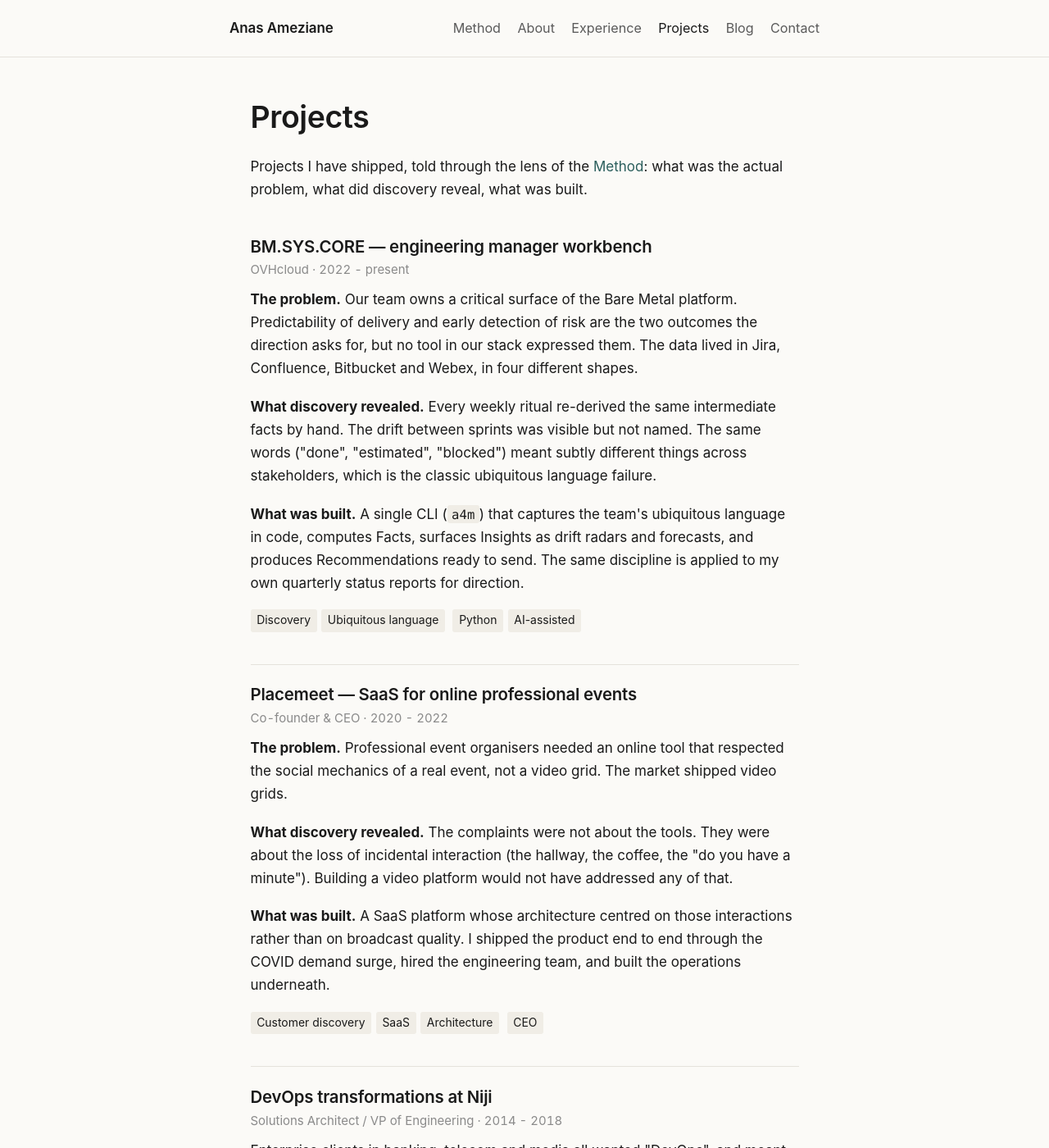
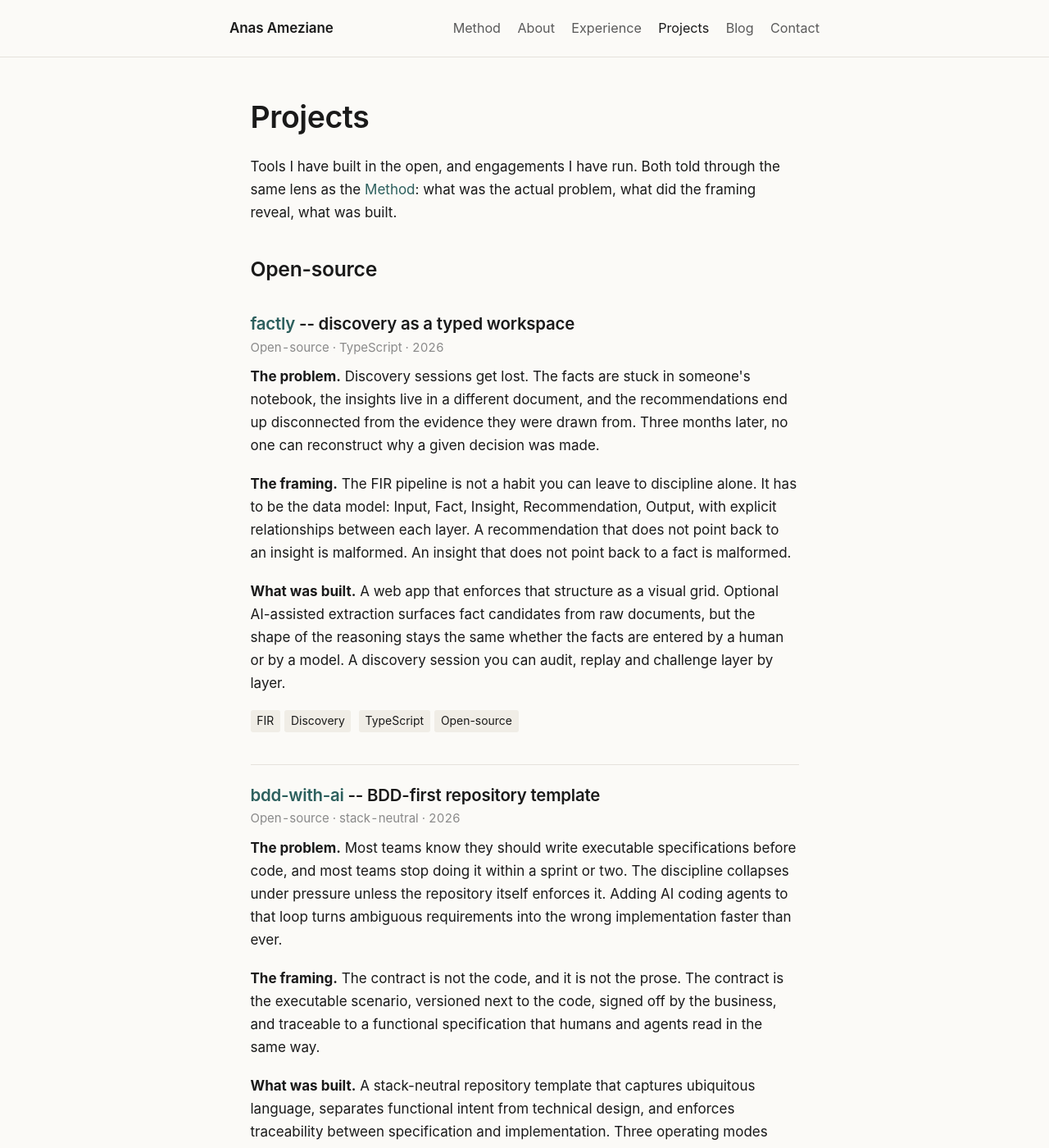
Before and after one commit to anasdox/anasdox.github.io, a Jekyll site: the page built from projects.md, in a window 1280 px wide and 1400 px high. Shown: the whole window at 82% size. Built offline with Jekyll 4.4.1, drawn with Linux system fonts in a browser that asks for light colours; some of the changed text lies outside the part shown.

Commit message:
Add open-source projects from GitHub
Four new blocks under a new "Open-source" section, ordered by
positioning relevance:

- factly: FIR pipeline as a typed data model (TypeScript).
- bdd-with-ai: BDD-first repository template with traceability.
- workline: attestations as first-class objects, fact/responsibility
  distinction made explicit (Go).
- jinnsynth: language-to-synth tool where the explanation is a
  first-class output, applying "no recommendation without insight"
  to sound design.

Engagements moved under a second section "Engagements and companies".
The intro lede now covers both kinds, and the engagement project
titles use ASCII -- separators for consistency with the new blocks.

Co-Authored-By: Claude Opus 4.7 (1M context) <noreply@anthropic.com>

```diff
--- a/projects.md
+++ b/projects.md
@@ -4,12 +4,144 @@ title: Projects
 permalink: /projects/
 ---
 
-Projects I have shipped, told through the lens of the
+Tools I have built in the open, and engagements I have run.
+Both told through the same lens as the
 [Method]({{ '/method/' | relative_url }}): what was the actual
-problem, what did discovery reveal, what was built.
+problem, what did the framing reveal, what was built.
+
+## Open-source
 
 <div class="project">
-  <h2>BM.SYS.CORE — engineering manager workbench</h2>
+  <h2><a href="https://github.com/anasdox/factly">factly</a> -- discovery as a typed workspace</h2>
+  <p class="meta">Open-source · TypeScript · 2026</p>
+  <p>
+    <strong>The problem.</strong> Discovery sessions get lost. The
+    facts are stuck in someone's notebook, the insights live in a
+    different document, and the recommendations end up disconnected
+    from the evidence they were drawn from. Three months later, no
+    one can reconstruct why a given decision was made.
+  </p>
+  <p>
+    <strong>The framing.</strong> The FIR pipeline is not a habit
+    you can leave to discipline alone. It has to be the data model:
+    Input, Fact, Insight, Recommendation, Output, with explicit
+    relationships between each layer. A recommendation that does
+    not point back to an insight is malformed. An insight that does
+    not point back to a fact is malformed.
+  </p>
+  <p>
+    <strong>What was built.</strong> A web app that enforces that
+    structure as a visual grid. Optional AI-assisted extraction
+    surfaces fact candidates from raw documents, but the shape of
+    the reasoning stays the same whether the facts are entered by a
+    human or by a model. A discovery session you can audit, replay
+    and challenge layer by layer.
+  </p>
+  <p class="tags">
+    <span>FIR</span><span>Discovery</span>
+    <span>TypeScript</span><span>Open-source</span>
+  </p>
+</div>
+
+<div class="project">
+  <h2><a href="https://github.com/anasdox/bdd-with-ai">bdd-with-ai</a> -- BDD-first repository template</h2>
+  <p class="meta">Open-source · stack-neutral · 2026</p>
+  <p>
+    <strong>The problem.</strong> Most teams know they should write
+    executable specifications before code, and most teams stop
+    doing it within a sprint or two. The discipline collapses under
+    pressure unless the repository itself enforces it. Adding AI
+    coding agents to that loop turns ambiguous requirements into
+    the wrong implementation faster than ever.
+  </p>
+  <p>
+    <strong>The framing.</strong> The contract is not the code, and
+    it is not the prose. The contract is the executable scenario,
+    versioned next to the code, signed off by the business, and
+    traceable to a functional specification that humans and agents
+    read in the same way.
+  </p>
+  <p>
+    <strong>What was built.</strong> A stack-neutral repository
+    template that captures ubiquitous language, separates functional
+    intent from technical design, and enforces traceability between
+    specification and implementation. Three operating modes cover
+    greenfield, brownfield, and template work. Gates are bypassable
+    on purpose, so the rule is a tool, not a ritual.
+  </p>
+  <p class="tags">
+    <span>BDD</span><span>Ubiquitous language</span>
+    <span>Functional specification</span><span>Open-source</span>
+  </p>
+</div>
+
+<div class="project">
+  <h2><a href="https://github.com/anasdox/workline">workline</a> -- attestations as a first-class object</h2>
+  <p class="meta">Open-source · Go · 2026</p>
+  <p>
+    <strong>The problem.</strong> AI agents now write code, run
+    tests, and produce summaries at machine speed. Most project
+    tools were not designed for that. They blur two things that
+    should never have been one: machine-verifiable facts (CI passed,
+    lint clean, review approved), and human-owned decisions (this is
+    ready, this is accepted, this risk is mine).
+  </p>
+  <p>
+    <strong>The framing.</strong> The FIR distinction applied to
+    delivery. Facts attest themselves. Responsibility is named,
+    dated and human. The Definition of Ready and Definition of Done
+    are not checklists, they are policies over attestations, and
+    the event log records who attested what, when.
+  </p>
+  <p>
+    <strong>What was built.</strong> A CLI-first project manager
+    where every task carries its attestations, every gate cites the
+    policy it enforces, and the responsibility line is always
+    legible. Designed so an agent can do the factual work safely
+    and a human stays accountable for the decisions.
+  </p>
+  <p class="tags">
+    <span>Attestations</span><span>FIR</span>
+    <span>Go</span><span>Open-source</span>
+  </p>
+</div>
+
+<div class="project">
+  <h2><a href="https://github.com/anasdox/jinnsynth">jinnsynth</a> -- language to synth patch, with the why included</h2>
+  <p class="meta">Open-source · TypeScript · 2026</p>
+  <p>
+    <strong>The problem.</strong> Hardware synthesizers expose dozens
+    of parameters that interact non-trivially. The gap between
+    "I want a warm pad" and the patch that produces it is wide, and
+    most tools either generate a patch with no explanation, or
+    explain sound design abstractly with no patch.
+  </p>
+  <p>
+    <strong>The framing.</strong> Describe the sound in natural
+    language. The system returns two artifacts of equal weight: a
+    patch validated against the device's parameter ranges, and an
+    explanation of why the patch sounds the way it does. Treating
+    the explanation as a first-class output turns the tool from a
+    generator into a learning instrument. A recommendation without
+    its insight is a guess, whether the domain is software or sound.
+  </p>
+  <p>
+    <strong>What was built.</strong> A platform-neutral core (typed
+    patch schema, validator, prompts) with thin shells: an Express
+    proxy, a Svelte browser UI, Web MIDI, and SysEx encoding for
+    the Audiothingies MicroMonsta 2. The same core could drive an
+    MCP server tomorrow without touching the agent logic.
+  </p>
+  <p class="tags">
+    <span>Synthesis</span><span>Explainability</span>
+    <span>TypeScript</span><span>Open-source</span>
+  </p>
+</div>
+
+## Engagements and companies
+
+<div class="project">
+  <h2>BM.SYS.CORE -- engineering team workbench</h2>
   <p class="meta">OVHcloud · 2022 - present</p>
   <p>
     <strong>The problem.</strong> Our team owns a critical surface of
@@ -39,7 +171,7 @@ problem, what did discovery reveal, what was built.
 </div>
 
 <div class="project">
-  <h2>Placemeet — SaaS for online professional events</h2>
+  <h2>Placemeet -- SaaS for online professional events</h2>
   <p class="meta">Co-founder &amp; CEO · 2020 - 2022</p>
   <p>
     <strong>The problem.</strong> Professional event organisers needed
```
